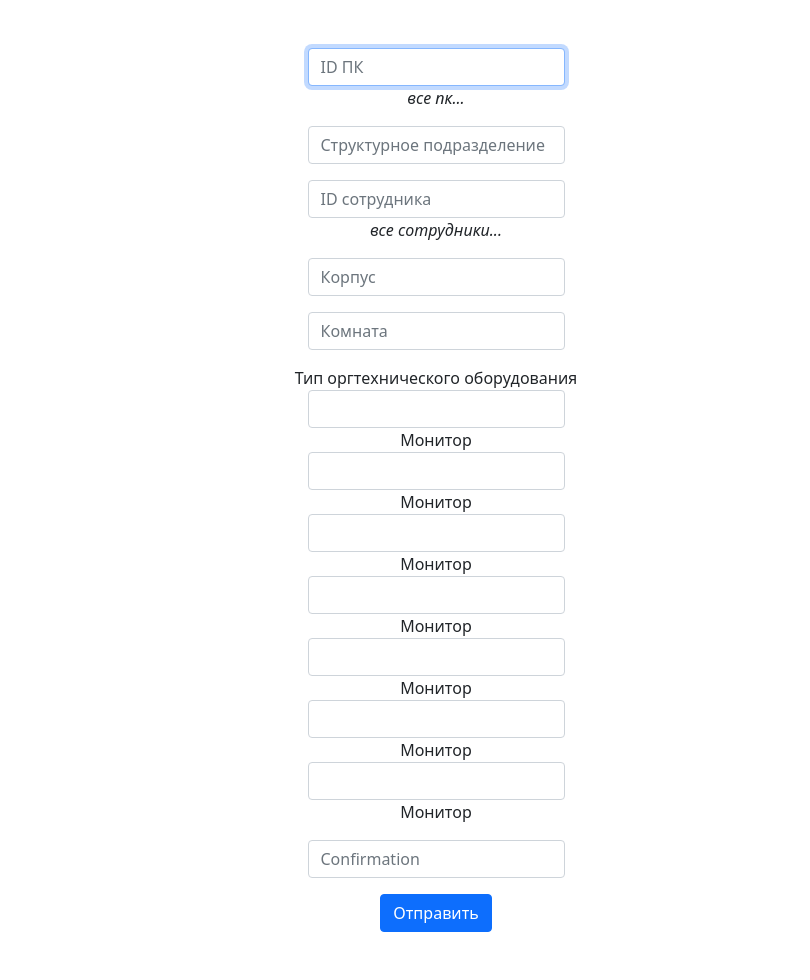
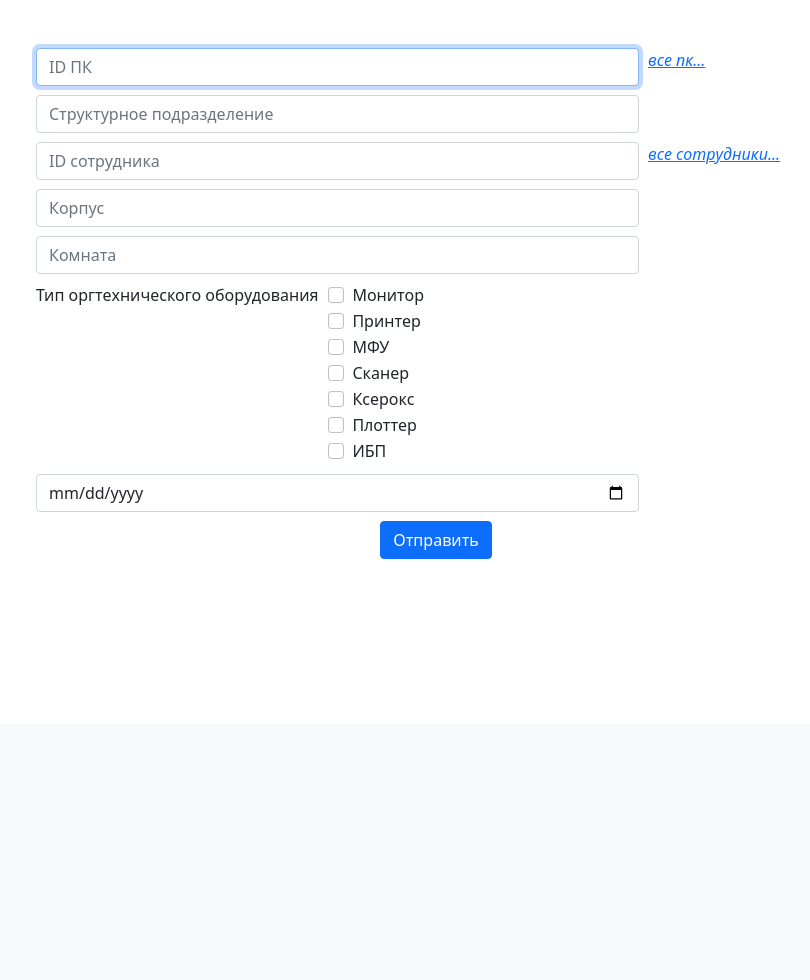
Before and after one commit to escaleksey/CyberSchool2, a Flask app: page /title in a window 1280 px wide. Shown: the part 76-1056 px from the top of the page, without its empty margins (204-1014 px from the left). After the commit the page ends 635 px from the top, so only its background shows below. Run offline with Flask 2, Linux system fonts and the light colour scheme; a user stored in the database is signed in; some libraries are stand-ins or nearby versions.

Commit message:
create title form

```diff
--- a/app.py
+++ b/app.py
@@ -55,8 +55,9 @@ def index():
 @login_required
 def title():
     """Show portfolio of stocks"""
-    values = (fill.fill_pc_table())
-    return render_template("title_form.html")
+    values = (fill.fill_title_table())
+    print(values)
+    return render_template("title_form.html", values=values)
 
 
 @app.route("/pc")
--- a/static/css/styles.css
+++ b/static/css/styles.css
@@ -61,13 +61,14 @@ nav .navbar-brand .green
 /* Table */
 
 .search {
-    width: 120px;
+    width: 100%;
     height: 30px;
     padding-left: 5px;
 }
 
 th div {
     width: 123px;
+    text-align: center;
 
 
 }
@@ -93,3 +94,36 @@ thead {
      top: -3px;
      left: 0;
 }
+
+
+/* Title Form */
+
+.item {
+    max-width: 800px;
+    margin: 0 auto;
+    display: flex;
+    text-align: left;
+    margin-bottom: 9px;
+}
+
+.item .form-control {
+    left: 0;
+    width: 80%;
+}
+
+
+
+.item a {
+    margin-left: 9px;
+    width: 25%;
+    text-align: left;
+}
+
+.checkboxes {
+    margin-left: 10px;
+}
+
+
+.false {
+    display: none;
+}
--- /dev/null
+++ b/static/js/title.js
@@ -0,0 +1,14 @@
+function func() {
+    var c = document.getElementById('checkboxes').getElementsByTagName('input').length;
+    console.log(c);
+    for (let i = 1; i < c + 1; i++) {
+        var z = String(i) + "_check";
+        var x = String(i) + "_model_container";
+        if (document.getElementById(z).checked) {
+            document.getElementById(x).classList.remove('false');
+        }
+        else {
+            document.getElementById(x).classList.add('false');
+        }
+    };
+}
--- a/templates/tables.html
+++ b/templates/tables.html
@@ -25,7 +25,7 @@
                 <thead>
                     <tr>
                         {% for title in values['titles'] %}
-                            <th class="text-center">{{title}}</th>
+                            <th class="text-center"><div>{{title}}</div></th>
                         {% endfor %}
 
                     </tr>
--- a/templates/title_form.html
+++ b/templates/title_form.html
@@ -6,39 +6,63 @@
 
 {% block main %}
     <form action="/register" method="post">
-        <div class="mb-3">
-            <input autocomplete="off" autofocus class="form-control mx-auto w-auto" id="id_pc" name="id_pc" placeholder="ID ПК" type="text">
-            <a><i>все пк...</i></a>
+        <div class="item">
+            <input autocomplete="off" autofocus class="form-control " id="id_pc" name="id_pc" placeholder="ID ПК" type="text">
+            <a href=""><i>все пк...</i></a>
         </div>
-        <div class="mb-3">
-            <input class="form-control mx-auto w-auto" id="structure" name="structure" placeholder="Структурное подразделение" type="text">
+        <div class="item">
+            <input class="form-control" id="structure" name="structure" placeholder="Структурное подразделение" type="text">
+            <a href=""></a>
         </div>
-        <div class="mb-3">
-            <input class="form-control mx-auto w-auto" id="employee" name="employee" placeholder="ID сотрудника" type="text">
-            <a><i>все сотрудники...</i></a>
+        <div class="item">
+            <input class="form-control " id="employee" name="employee" placeholder="ID сотрудника" type="text">
+            <a href="/emplyees"><i>все сотрудники...</i></a>
         </div>
-        <div class="mb-3">
-            <input class="form-control mx-auto w-auto" id="corpus" name="corpus" placeholder="Корпус" type="text">
+        <div class="item">
+            <input class="form-control " id="corpus" name="corpus" placeholder="Корпус" type="text">
+            <a href=""></a>
         </div>
-        <div class="mb-3">
-            <input class="form-control mx-auto w-auto" id="room" name="room" placeholder="Комната" type="text">
+        <div class="item">
+            <input class="form-control" id="room" name="room" placeholder="Комната" type="text">
+            <a href=""></a>
         </div>
-        <div class="mb-3">
-            Тип оргтехнического оборудования
-            <div>
-                <input class="form-control mx-auto w-auto" id="type_office_equipment" name="monitor" type="flag">Монитор
-                <input class="form-control mx-auto w-auto" id="type_office_equipment" name="monitor" type="flag">Монитор
-                <input class="form-control mx-auto w-auto" id="type_office_equipment" name="monitor" type="flag">Монитор
-                <input class="form-control mx-auto w-auto" id="type_office_equipment" name="monitor" type="flag">Монитор
-                <input class="form-control mx-auto w-auto" id="type_office_equipment" name="monitor" type="flag">Монитор
-                <input class="form-control mx-auto w-auto" id="type_office_equipment" name="monitor" type="flag">Монитор
-                <input class="form-control mx-auto w-auto" id="type_office_equipment" name="monitor" type="flag">Монитор
+        <div class="item">
+            <p>Тип оргтехнического оборудования</p>
+            <div class="checkboxes" id="checkboxes">
+                {% for value in values["office_equipment"] %}
+                <div class="form-check" id="checkbox_container">
+                    <input class="form-check-input"  onclick="func()" type="checkbox" value="" id="{{loop.index}}_check">
+                    <label class="form-check-label" for="Monitor_check">
+                      {{value}}
+                    </label>
+                </div>
+
+                {% endfor %}
+
+
             </div>
         </div>
-        <div class="mb-3">
-            <input class="form-control mx-auto w-auto" id="confirmation" name="confirmation" placeholder="Confirmation" type="text">
+                {% for value in values["office_equipment"] %}
+                    <div class="item false" id="{{loop.index}}_model_container">
+                        <input class="form-control" type="text" value="" id="{{loop.index}}_model" placeholder="Серийный номер {{value}}">
+                        <a  href="/equipment_received"><i>все оборудование...</i></a>
+                    </div>
+
+
+                {% endfor %}
+
+
+
+
+        <div class="item">
+            <input class="form-control " id="confirmation" name="confirmation"  type="date">
+            <a href=""></a>
         </div>
 
         <button class="btn btn-primary" type="submit">Отправить</button>
     </form>
+
+    <script src="../static/js/title.js">
+
+    </script>
 {% endblock %}
--- a/utils/filling_table/filling_table.py
+++ b/utils/filling_table/filling_table.py
@@ -65,3 +65,10 @@ class FillTable():
 
         result = {'name': 'ПК', 'titles': titles, 'values': values}
         return result
+
+
+    def fill_title_table(self):
+        data = self.db.get_all_values_org_tech()
+        values = [elem[1] for elem in data]
+        result = {"office_equipment": values}
+        return result
```
